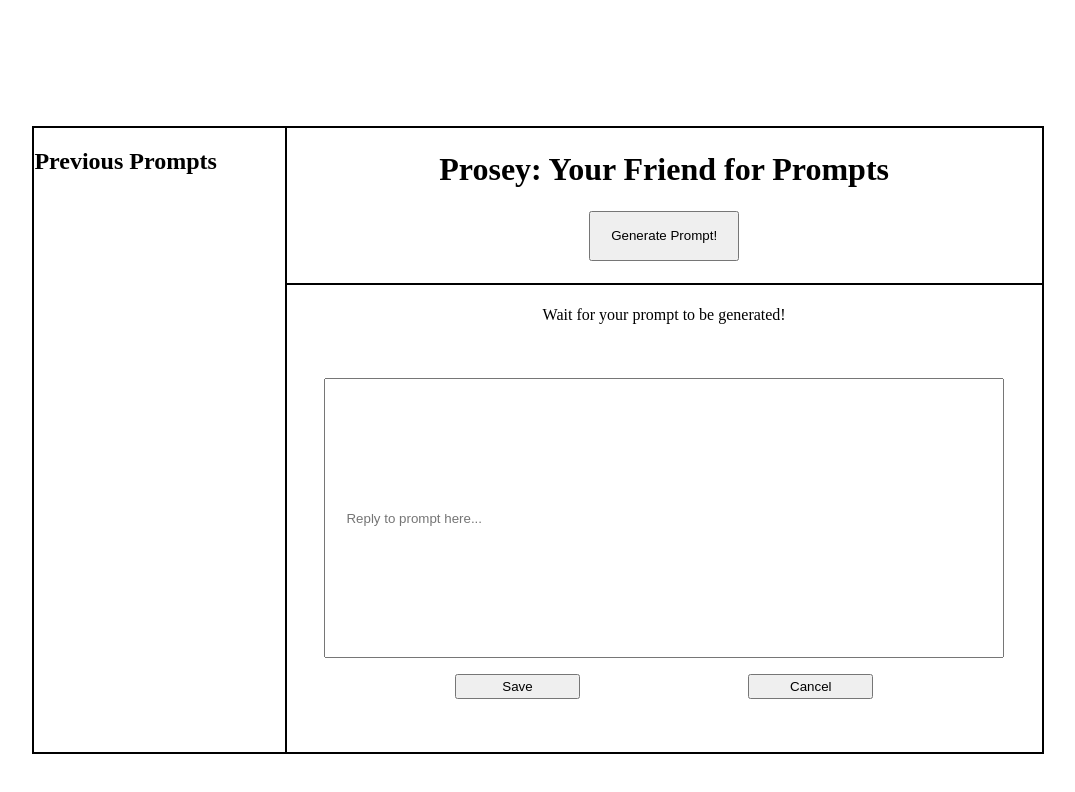
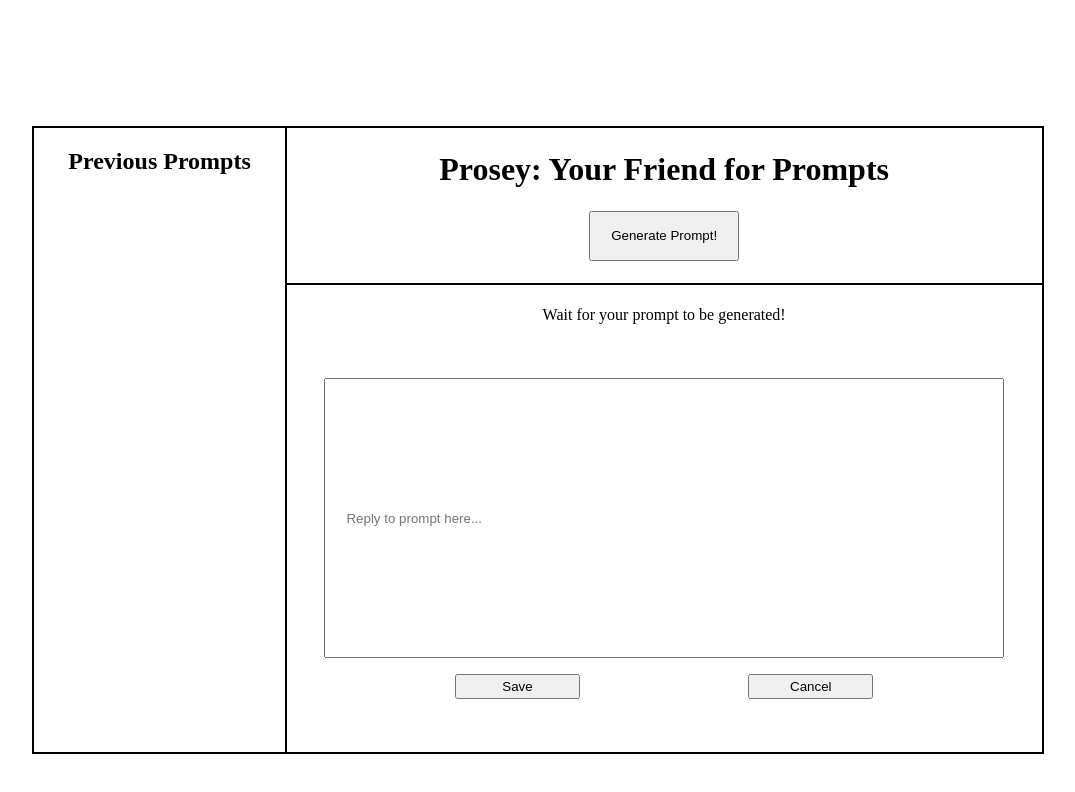
Before and after one commit to amlarouche/Prosey, a React app: page / in a window 1280 px wide. Shown: the top 792 px of the page, without its empty margins (102-1177 px from the left). Built offline with nearby package versions, Linux system fonts and the light colour scheme; no server answers.

Commit message:
added edit/delete components

```diff
--- /dev/null
+++ b/client/components/DeleteButton.jsx
@@ -0,0 +1,10 @@
+import React, { Component } from 'react';
+
+
+const DeleteButton = (props) => {
+    return (
+        <button className='smallButton' /*onClick={x}*/>Delete</button>
+    )
+}
+
+export default DeleteButton;
--- /dev/null
+++ b/client/components/EditButton.jsx
@@ -0,0 +1,10 @@
+import React, { Component } from 'react';
+
+
+const EditButton = (props) => {
+    return (
+        <button className='smallButton' /*onClick={x}*/>Edit</button>
+    )
+}
+
+export default EditButton;
--- a/client/components/MainContainer.jsx
+++ b/client/components/MainContainer.jsx
@@ -11,7 +11,8 @@ class MainContainer extends Component {
         super();
         this.state = {
             prompts: 'Wait for your prompt to be generated!',
-            promptList: []
+            promptList: [],
+            beingEdited: false
         };
         this.generatePrompt = this.generatePrompt.bind(this);
         this.savePrompt = this.savePrompt.bind(this);
@@ -53,10 +54,12 @@ class MainContainer extends Component {
             })
     }
 
+
+
     render() {
         return (
         <div className='mainContainer'>
-            <Sidebar promptList={this.state.promptList}/>
+            <Sidebar promptList={this.state.promptList} beingEdited={this.state.beingEdited}/>
             <Heading generatePrompt={this.generatePrompt} />
             <PromptContainer prompt={this.state.prompts} savePrompt={this.savePrompt}/>
         </div>
--- a/client/components/PromptComponent.jsx
+++ b/client/components/PromptComponent.jsx
@@ -1,16 +1,28 @@
-import React, { Component } from 'react';
+import React, { useState } from 'react';
+import EditButton from './EditButton.jsx';
+import DeleteButton from './DeleteButton.jsx';
 
 const PromptComponent = (props) => {
+    const { beingEdited } = props;
     const {
         prompt,
         createdAt
     } = props.display;
 
+    const [checker, clickPrompt] = useState(() => false)
+
+    function promptClicked(e) {
+        clickPrompt(prevCheck => !prevCheck)
+    }
+
     return (
-        <div className='promptCom'>
+        <div className='promptCom' onClick={promptClicked}>
             <span>Created: {createdAt}</span>
             <br/>
             <p>{prompt}</p>
+            {checker && (<div className='displayDiv'>
+                <EditButton /> <DeleteButton />
+            </div>)}
         </div>
     )
 }
--- a/client/components/Sidebar.jsx
+++ b/client/components/Sidebar.jsx
@@ -2,15 +2,17 @@ import React, { Component } from 'react';
 import PromptComponent from './PromptComponent.jsx';
 
 const Sidebar = (props) => {
-    const { promptList } = props
+    const { promptList, beingEdited } = props
     const promptsDisplay = [];
     for (let i = 0; i < promptList.length; i++) {
-        promptsDisplay.push(<PromptComponent key={'a'[i]} display={promptList[i]} />)
+        promptsDisplay.push(<PromptComponent key={'a'[i]} display={promptList[i]} beingEdited={beingEdited}/>)
     }
     return (
         <div className='sidebar'>
-            <h2>Previous Prompts</h2>
-            {promptsDisplay}
+            <div className='sideWrapper'>
+                <h2>Previous Prompts</h2>
+                {promptsDisplay}
+            </div>
         </div>
     )
 }
--- a/client/scss/styles.scss
+++ b/client/scss/styles.scss
@@ -73,11 +73,14 @@
     grid-area: sidebar;
     border: 1px solid black;
     display: flex;
+    justify-content: center;
     h2 {
-        flex-grow: 1;
+        text-align: center;
     }
     .promptCom {
-        font-size: 1vh;
+        font-size: 2vh;
         flex-grow: 1;
+        padding: 5px 10px;
+        border-top: 1px solid black;
     }
 }
```
Also changed, not shown: 1 other file (tests, documents, lock files or other folders).
